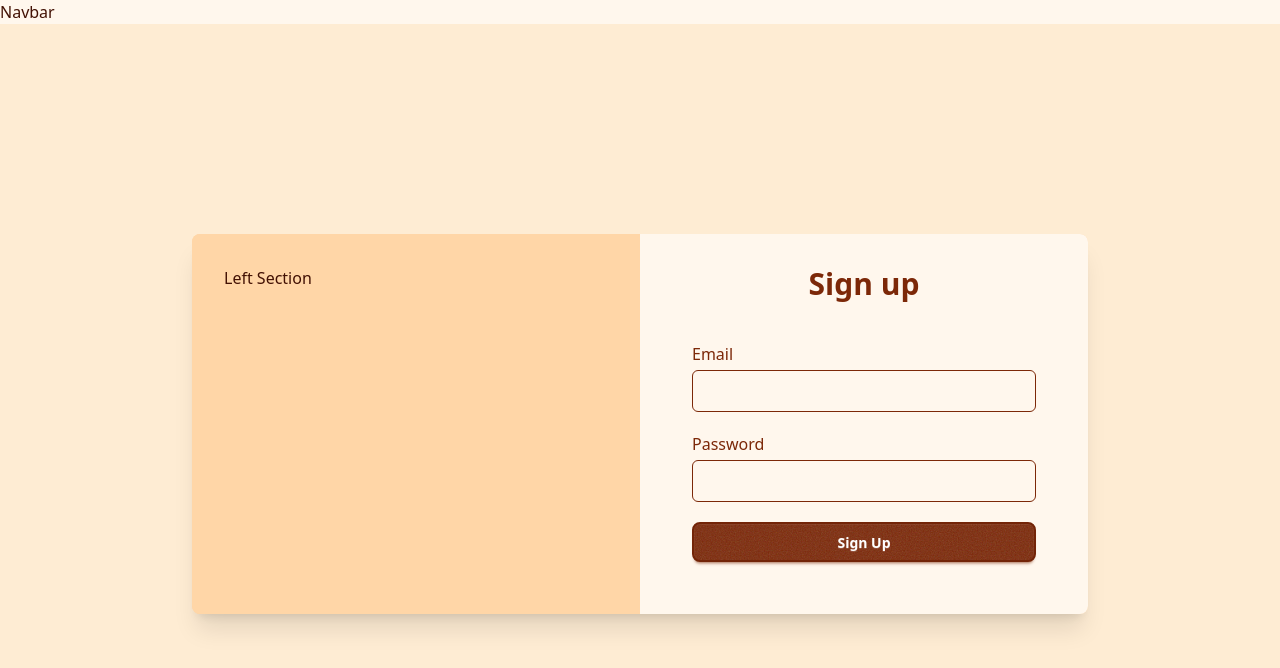
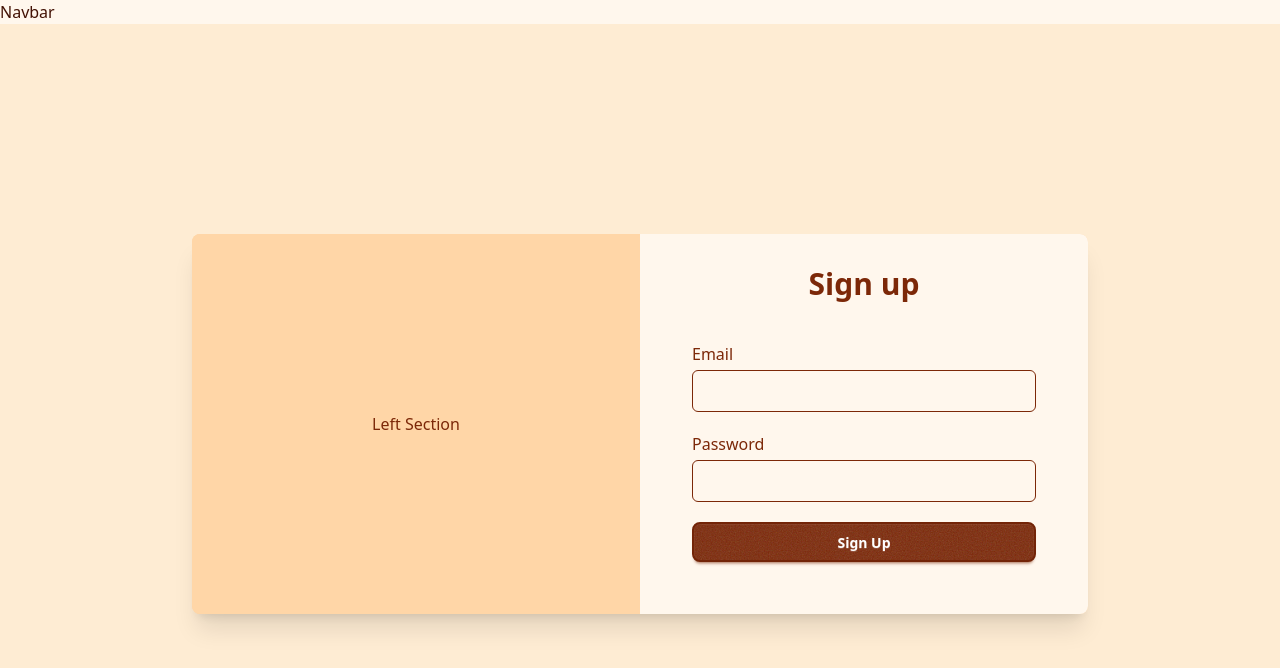
Before and after one commit to Archit314/MERN_Real-Time-Chat-APP-, a React (Vite) app in the folder app_frontend/: page /sign-up in a window 1280 px wide. Shown: the top 668 px of the page. Built offline with nearby package versions, Linux system fonts and the light colour scheme; no server answers.

Commit message:
Frontend - Fixes Sign up page UI

```diff
--- a/app_frontend/src/pages/SignUp.jsx
+++ b/app_frontend/src/pages/SignUp.jsx
@@ -4,15 +4,15 @@ export default function SignUp() {
   return (
     <>
       <div className='bg-base-200 h-screen w-screen flex justify-center items-center'>
-        <div className='bg-base-300 rounded-lg shadow-xl overflow-hidden flex max-w-4xl w-full'>
+        <div className='bg-base-300 text-primary rounded-lg shadow-xl overflow-hidden flex max-w-4xl w-full'>
 
           {/* Left Section: */}
-          <div className='bg-base-300 hidden md:flex w-1/2 p-8'>
+          <div className='bg-base-300 hidden md:flex w-1/2 p-8 justify-center items-center'>
             Left Section
           </div>
 
           {/* Right Section: */}
-          <div className='bg-base-100 text-primary w-full md:w-1/2 p-8'>
+          <div className='bg-base-100 w-full md:w-1/2 p-8'>
             <h1 className='text-center text-3xl font-bold mb-5'>Sign up</h1>
 
             {/* Form */}
```
